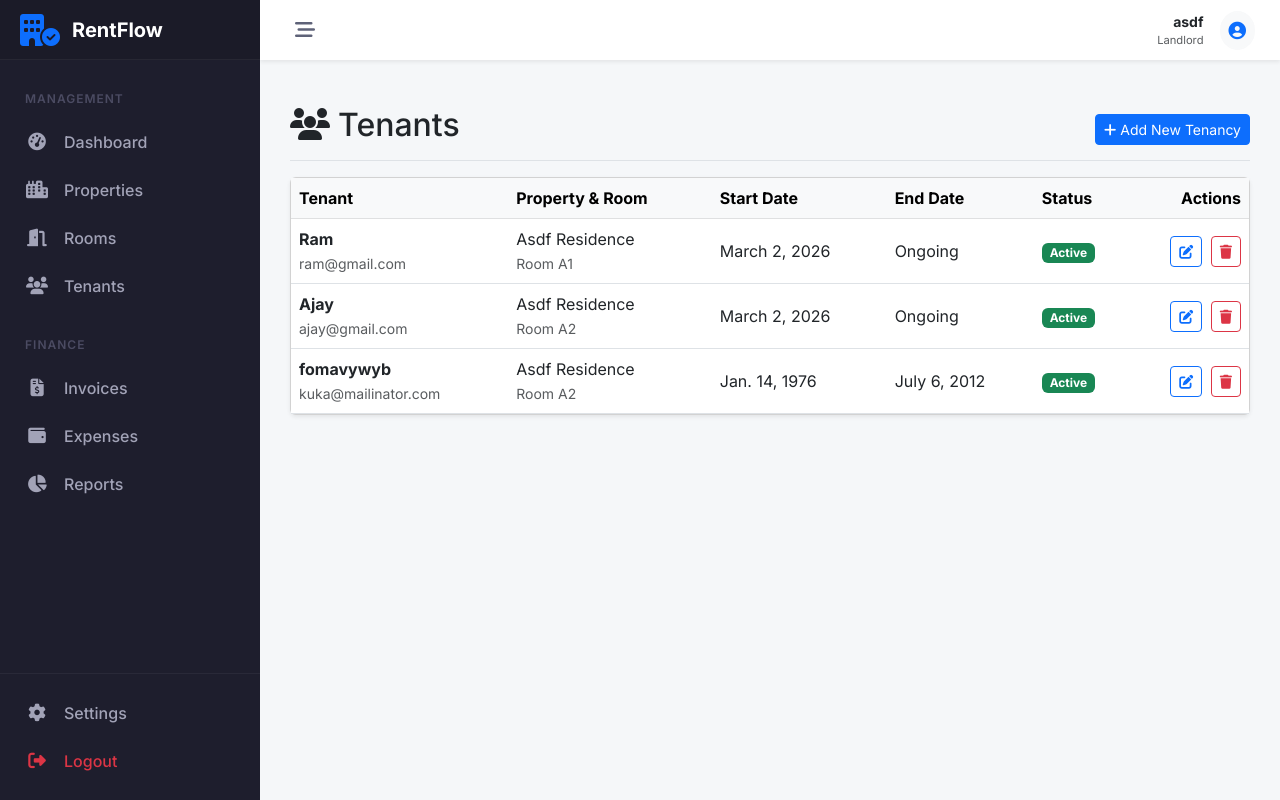
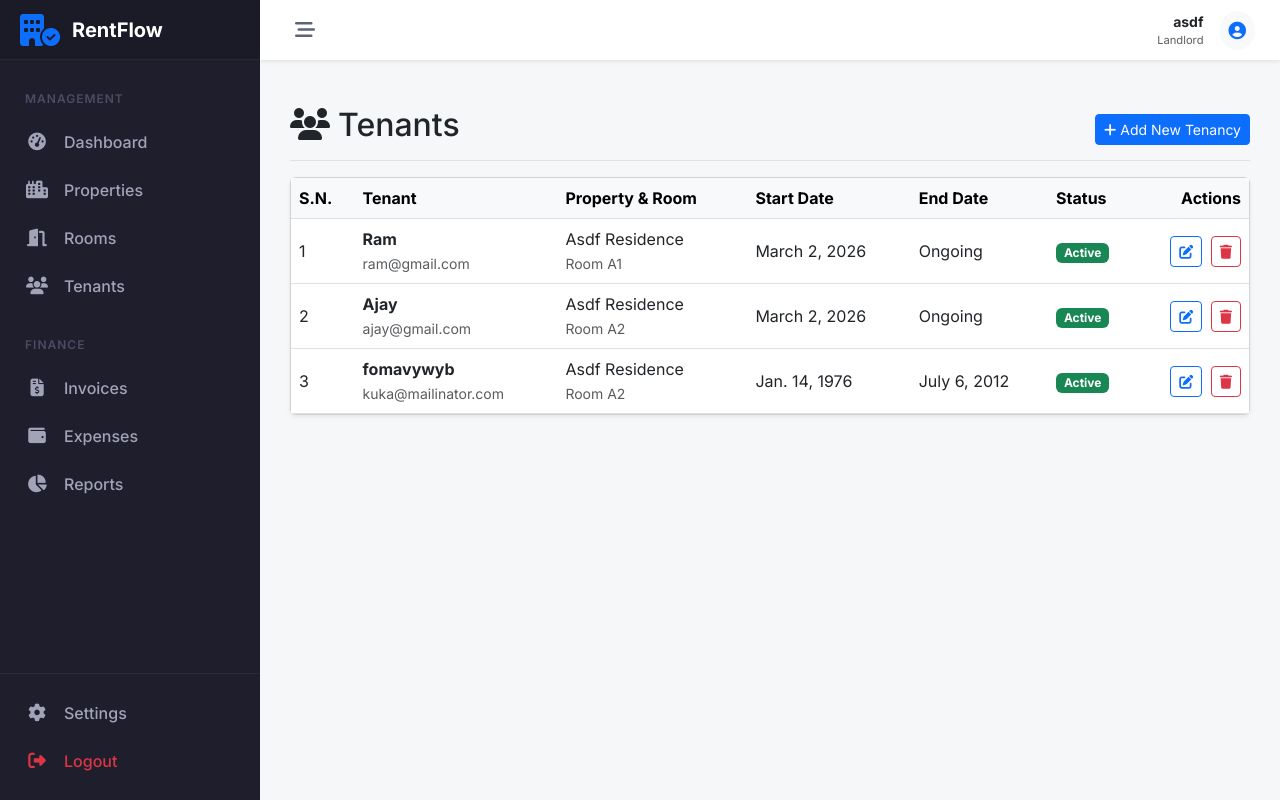
Before and after one commit to sameer9860/-RentFlow-Landlord-Tenant-Management-System, a Django app: page /properties/tenancies/ in a window 1280 px wide. Run offline with Django 5.2, Linux system fonts and the light colour scheme; a user stored in the database is signed in; data comes from the database, SQL or seed files in the repository.

Commit message:
feat add s.n in tenant list

```diff
--- a/properties/templates/properties/tenancy_list.html
+++ b/properties/templates/properties/tenancy_list.html
@@ -18,6 +18,7 @@
             <table class="table table-hover align-middle mb-0">
                 <thead class="table-light">
                     <tr>
+                        <th>S.N.</th>
                         <th>Tenant</th>
                         <th>Property & Room</th>
                         <th>Start Date</th>
@@ -29,6 +30,7 @@
                 <tbody>
                     {% for tenancy in tenancies %}
                     <tr>
+                        <td>{{ forloop.counter }}</td>
                         <td>
                             <div class="fw-bold">{{ tenancy.tenant.username }}</div>
                             <small class="text-muted">{{ tenancy.tenant.email }}</small>
@@ -59,7 +61,7 @@
                     </tr>
                     {% empty %}
                     <tr>
-                        <td colspan="6" class="text-center py-4">
+                        <td colspan="7" class="text-center py-4">
                             <div class="text-muted mb-2">No tenancies found.</div>
                             <a href="{% url 'properties:tenancy_add' %}" class="btn btn-sm btn-outline-primary">
                                 Add your first tenant
```
